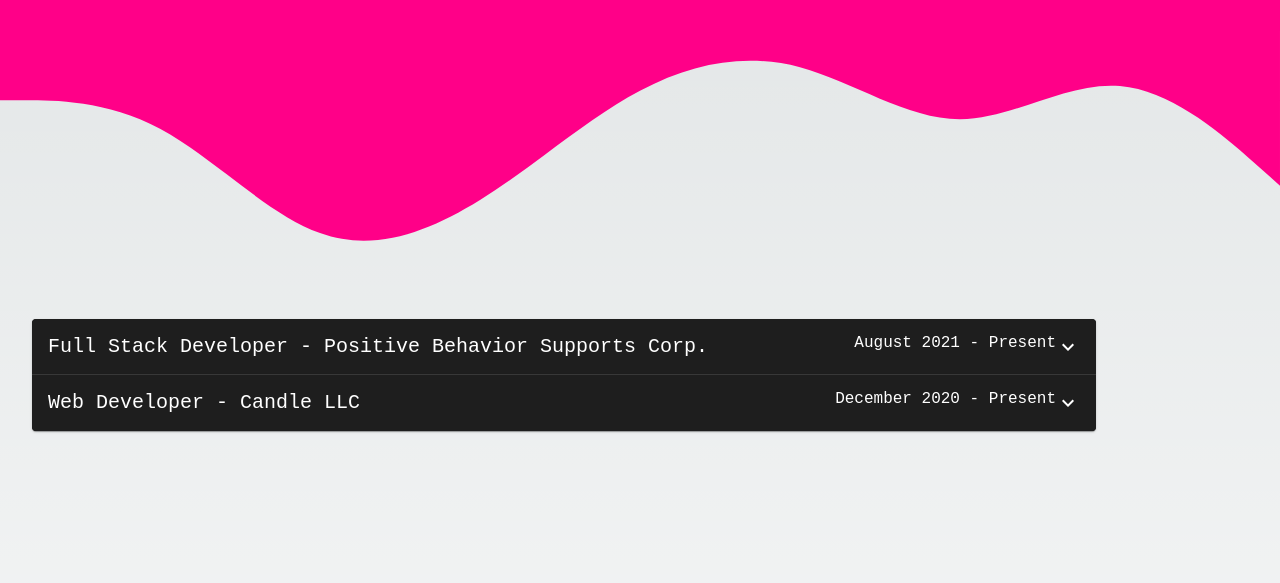
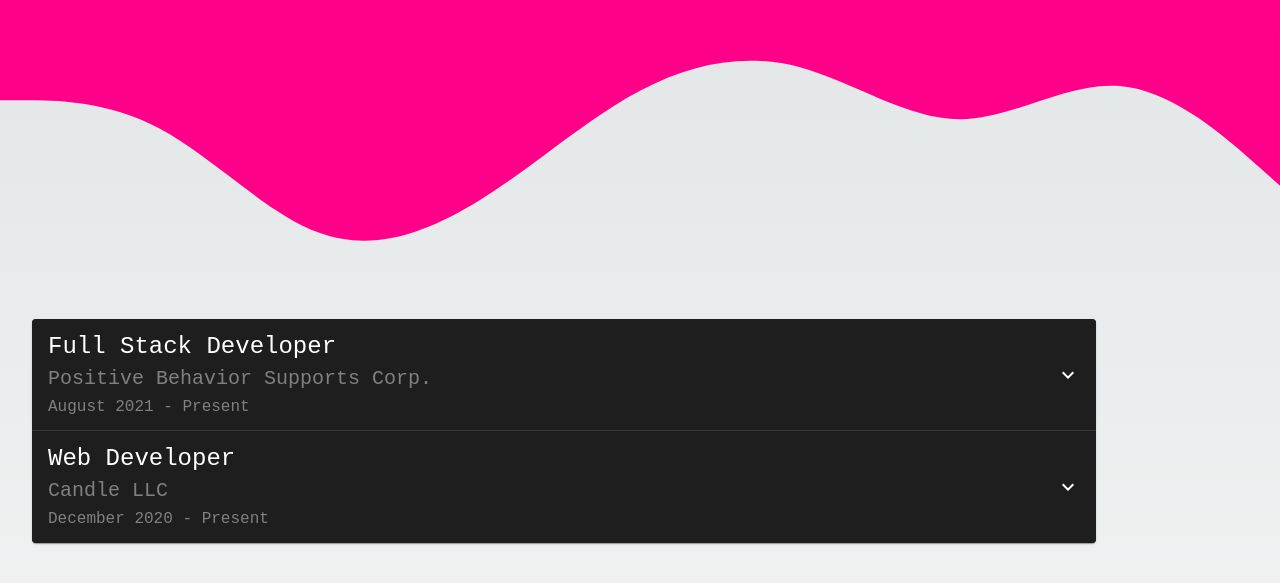
Before and after one commit to vyasa1999/portfolio, a Next.js app: page / in a window 1280 px wide. Shown: the part 609-1192 px from the top of the page. Built offline with nearby package versions, Linux system fonts and the light colour scheme.

Commit message:
fixed formatting on work experience headings

```diff
--- a/src/components/index/Work.tsx
+++ b/src/components/index/Work.tsx
@@ -7,6 +7,7 @@
 import Typography from '@mui/material/Typography';
 import ExpandMoreIcon from '@mui/icons-material/ExpandMore';
 import { ThemeProvider } from '@mui/material/styles';
+import { relative } from 'path';
 
 
 interface WorkProps {
@@ -15,6 +16,7 @@
 
 export default function Work({ experiences }: WorkProps) {
     return (
+        <div style={{ zIndex: 50000, position: 'relative' }}>
             <Grid container spacing={2} sx={{ ml: 2 }}>
                 <Grid item xs={8} md={10}>
                     <Card>
@@ -28,11 +30,13 @@
                                         key={experience.title}>
                                         <Box sx={{
                                             display: 'flex',
+                                            flexDirection: 'column',
                                             justifyContent: 'space-between',
                                             width: '100%'
                                         }}>
-                                        <Typography variant={'h6'}>{experience.title} - {experience.company}</Typography>
-                                        <Typography>{experience.startDate} - {experience.endDate}</Typography>
+                                            <Typography variant={'h5'}>{experience.title}</Typography>
+                                            <Typography variant={'h6'} sx={{ color: 'grey' }}>{experience.company}</Typography>
+                                            <Typography sx={{ color: 'grey' }}>{experience.startDate} - {experience.endDate}</Typography>
                                         </Box>
                                     </AccordionSummary>
                                     <AccordionDetails>
@@ -49,7 +53,7 @@
                                             )
                                         })}
                                         <Typography sx={{ mb: 1 }}>Responsibilities:</Typography>
-                                    <ul style={{marginLeft: '2rem'}}>
+                                        <ul style={{ marginLeft: '2rem' }}>
                                             {experience.description.map((responsibility, key) => {
                                                 return (
                                                     <li key={key}>
@@ -67,5 +71,6 @@
                     </Card>
                 </Grid>
             </Grid>
+        </div>
     )
 }
```
Lines whose indentation alone changed are shown as unchanged.
